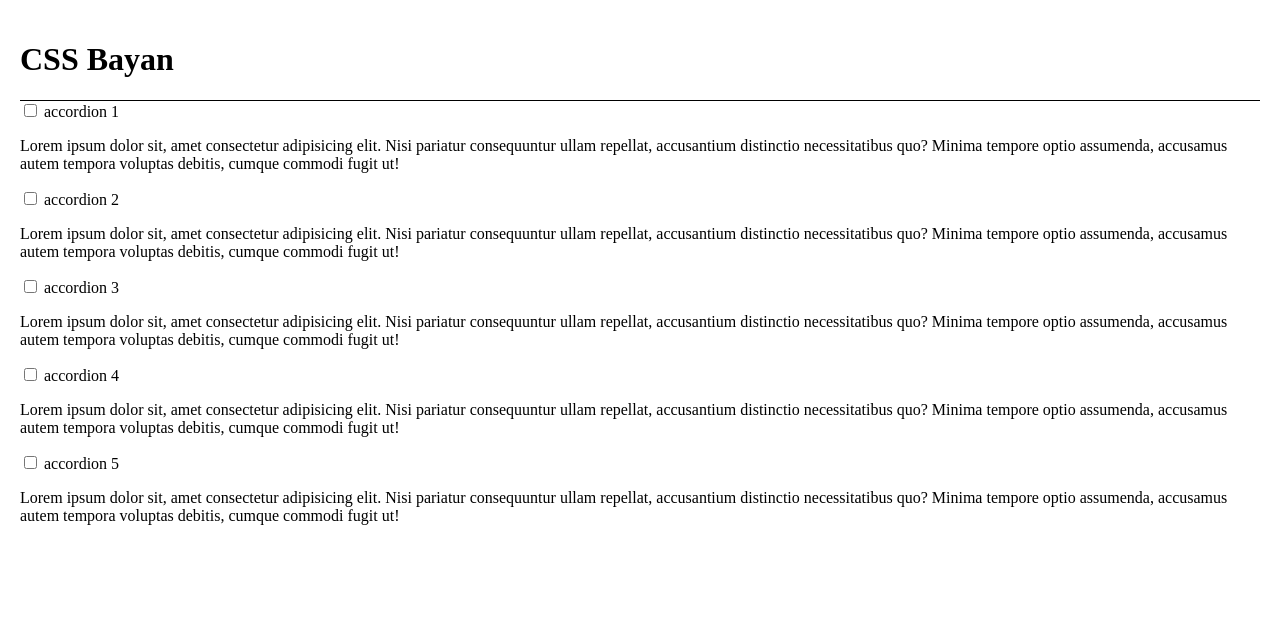
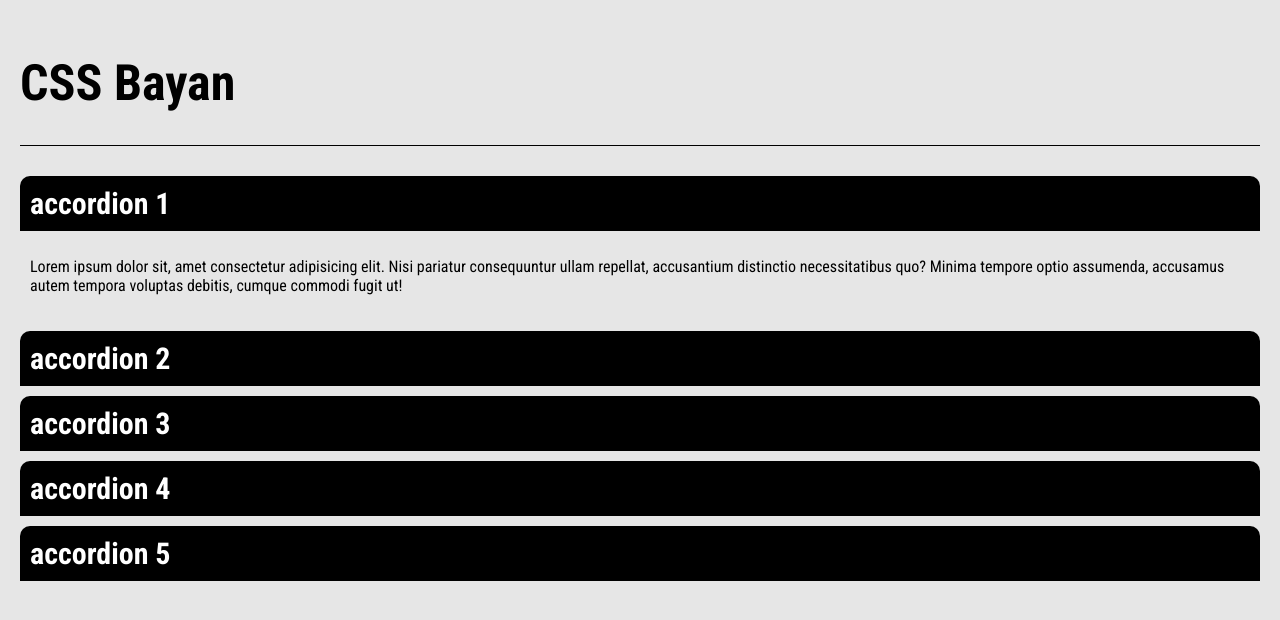
Before and after one commit to IlyaVasilevsky/cssBayan, a plain HTML site: page cssBayan/index.html in a window 1280 px wide. Drawn offline with Linux system fonts and the light colour scheme.

Commit message:
feat: add styles and logic (Sun, Mar 12, 2023, 6:23:03 PM)

```diff
--- a/cssBayan/index.html
+++ b/cssBayan/index.html
@@ -4,49 +4,54 @@
   <meta charset="UTF-8">
   <meta http-equiv="X-UA-Compatible" content="IE=edge">
   <meta name="viewport" content="width=device-width, initial-scale=1.0">
+  <link rel="preconnect" href="https://fonts.googleapis.com">
+  <link rel="preconnect" href="https://fonts.gstatic.com" crossorigin>
+  <link href="https://fonts.googleapis.com/css2?family=Roboto+Condensed:wght@400;700&display=swap" rel="stylesheet">
   <link rel="stylesheet" href="style.css">
   <title>cssBayan</title>
 </head>
 <body>
   <div class="container">
     <header class="header">
-      <h1 class="title">CSS Bayan</h1>
+      <h1 class="header-title">CSS Bayan</h1>
     </header>
+    <div class="accordion-wrapper">
       <div class="accordion">
-      <input class="input" id="1" type="checkbox">
-      <label class="title" for="1">accordion 1</label>
+        <input class="input" id="1" type="checkbox" checked>
+        <label class="label" for="1">accordion 1</label>
         <div class="accordion-content">
           <p>Lorem ipsum dolor sit, amet consectetur adipisicing elit. Nisi pariatur consequuntur ullam repellat, accusantium distinctio necessitatibus quo? Minima tempore optio assumenda, accusamus autem tempora voluptas debitis, cumque commodi fugit ut!</p>
         </div>
       </div>
       <div class="accordion">
         <input class="input" id="2" type="checkbox">
-      <label class="title" for="2">accordion 2</label>
+        <label class="label" for="2">accordion 2</label>
         <div class="accordion-content">
           <p>Lorem ipsum dolor sit, amet consectetur adipisicing elit. Nisi pariatur consequuntur ullam repellat, accusantium distinctio necessitatibus quo? Minima tempore optio assumenda, accusamus autem tempora voluptas debitis, cumque commodi fugit ut!</p>
         </div>
       </div>
       <div class="accordion">
         <input class="input" id="3" type="checkbox">
-      <label class="title" for="3">accordion 3</label>
+        <label class="label" for="3">accordion 3</label>
         <div class="accordion-content">
           <p>Lorem ipsum dolor sit, amet consectetur adipisicing elit. Nisi pariatur consequuntur ullam repellat, accusantium distinctio necessitatibus quo? Minima tempore optio assumenda, accusamus autem tempora voluptas debitis, cumque commodi fugit ut!</p>
         </div>
       </div>
       <div class="accordion">
         <input class="input" id="4" type="checkbox">
-      <label class="title" for="4">accordion 4</label>
+        <label class="label" for="4">accordion 4</label>
         <div class="accordion-content">
           <p>Lorem ipsum dolor sit, amet consectetur adipisicing elit. Nisi pariatur consequuntur ullam repellat, accusantium distinctio necessitatibus quo? Minima tempore optio assumenda, accusamus autem tempora voluptas debitis, cumque commodi fugit ut!</p>
         </div>
       </div>
       <div class="accordion">
         <input class="input" id="5" type="checkbox">
-      <label class="title" for="5">accordion 5</label>
+        <label class="label" for="5">accordion 5</label>
         <div class="accordion-content">
           <p>Lorem ipsum dolor sit, amet consectetur adipisicing elit. Nisi pariatur consequuntur ullam repellat, accusantium distinctio necessitatibus quo? Minima tempore optio assumenda, accusamus autem tempora voluptas debitis, cumque commodi fugit ut!</p>
         </div>
       </div>
     </div>
+  </div>
 </body>
 </html>
--- a/cssBayan/style.css
+++ b/cssBayan/style.css
@@ -1,5 +1,7 @@
 body {
   margin: 0;
+  font-family: 'Roboto Condensed', sans-serif;
+  background-color: #e6e6e6;
 }
 
 .container {
@@ -10,4 +12,49 @@ body {
 
 .header {
   border-bottom: 1px solid black;
+  margin-bottom: 30px;
 }
+
+.header-title {
+  font-size: 50px;
+}
+
+input {
+  position: absolute;
+  opacity: 0;
+  z-index: -1;
+}
+
+.accordion {
+  margin-bottom: 10px;
+  border-radius: 10px 10px 0 0;
+  overflow: hidden;
+}
+
+.label {
+  display: flex;
+  padding: 10px;
+  cursor: pointer;
+  background-color: black;
+  color: #fff;
+  font-weight: bold;
+  font-size: 30px;
+}
+
+img {
+  display: block;
+  max-width: 100%;
+  height: auto;
+}
+
+.accordion-content {
+  display: flex;
+  justify-content: center;
+  max-height: 0;
+  transition: all 0.35s;
+}
+
+.input:checked ~ .accordion-content {
+  padding: 10px;
+  max-height: 100vh;
+}
```
Lines whose indentation alone changed are shown as unchanged.
